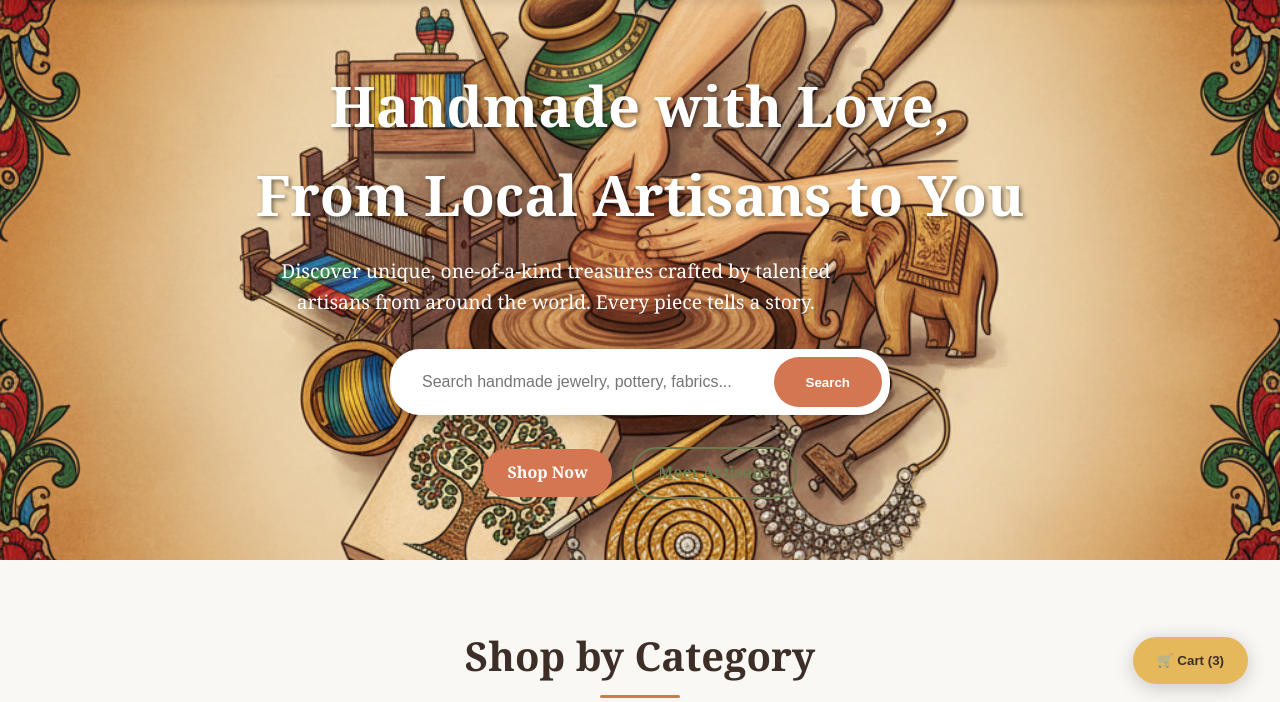
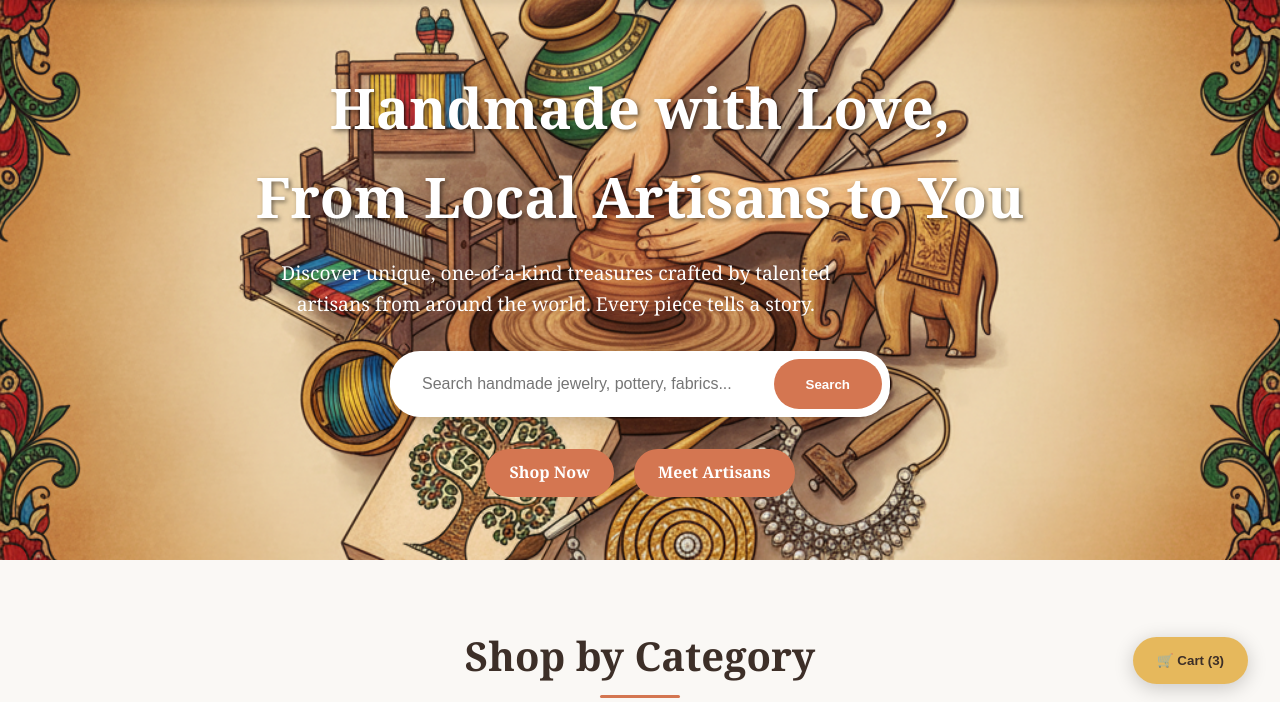
Before and after one commit to parth5012/ARTISANS-vercel, a Flask app: page / in a window 1280 px wide. Shown: the part 84-786 px from the top of the page. Run offline with Flask 3, Linux system fonts and the light colour scheme; some libraries are stand-ins or nearby versions.

Commit message:
fixed color for landing page

```diff
--- a/templates/index.html
+++ b/templates/index.html
@@ -591,7 +591,7 @@
 
             <div style="margin-top: 2rem;">
                 <a href="#categories" class="btn btn-primary" style="margin-right: 1rem;">Shop Now</a>
-                <a href="#artisans" class="btn btn-secondary">Meet Artisans</a>
+                <a href="#artisans" class="btn btn-primary">Meet Artisans</a>
             </div>
         </div>
     </section>
```
